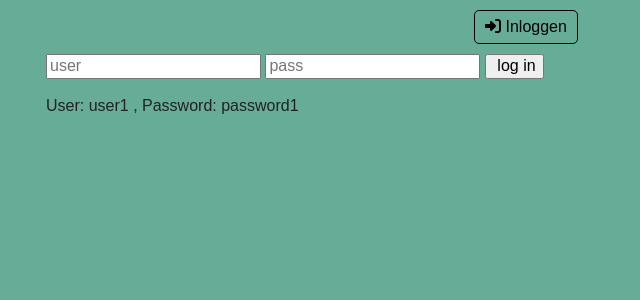
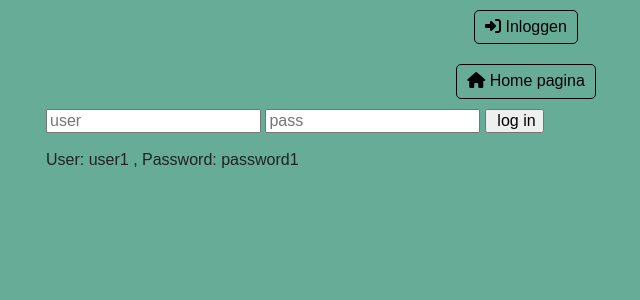
Before and after one commit to CatGirlBaphomet/PRA_B3, a PHP site: the page made by login/login.php in a window 1280 px wide. Shown: the top 300 px of the page, without its empty margins (114-754 px from the left). Run offline with PHP 8.4, Linux system fonts and the light colour scheme; some libraries are stand-ins or nearby versions.

Commit message:
Home page link aan inlog toegevoegd
Home page link gemaakt zodat je bij de inlog pagina naar de home page kan gaan

```diff
--- a/login/login.php
+++ b/login/login.php
@@ -17,6 +17,9 @@
 
     <?php require_once '../head.php'; ?>
     <div class="container home">
+        <div class="container1">
+            <a href="../index.php"><i class="fa-solid fa-house"></i> Home pagina</a>
+        </div>
             <form action="../backend/loginController.php" method="POST">
                 <input type="text" name="username" placeholder="user">
                 <input type="password" name="password" placeholder="pass">
```
Lines whose indentation alone changed are shown as unchanged.
